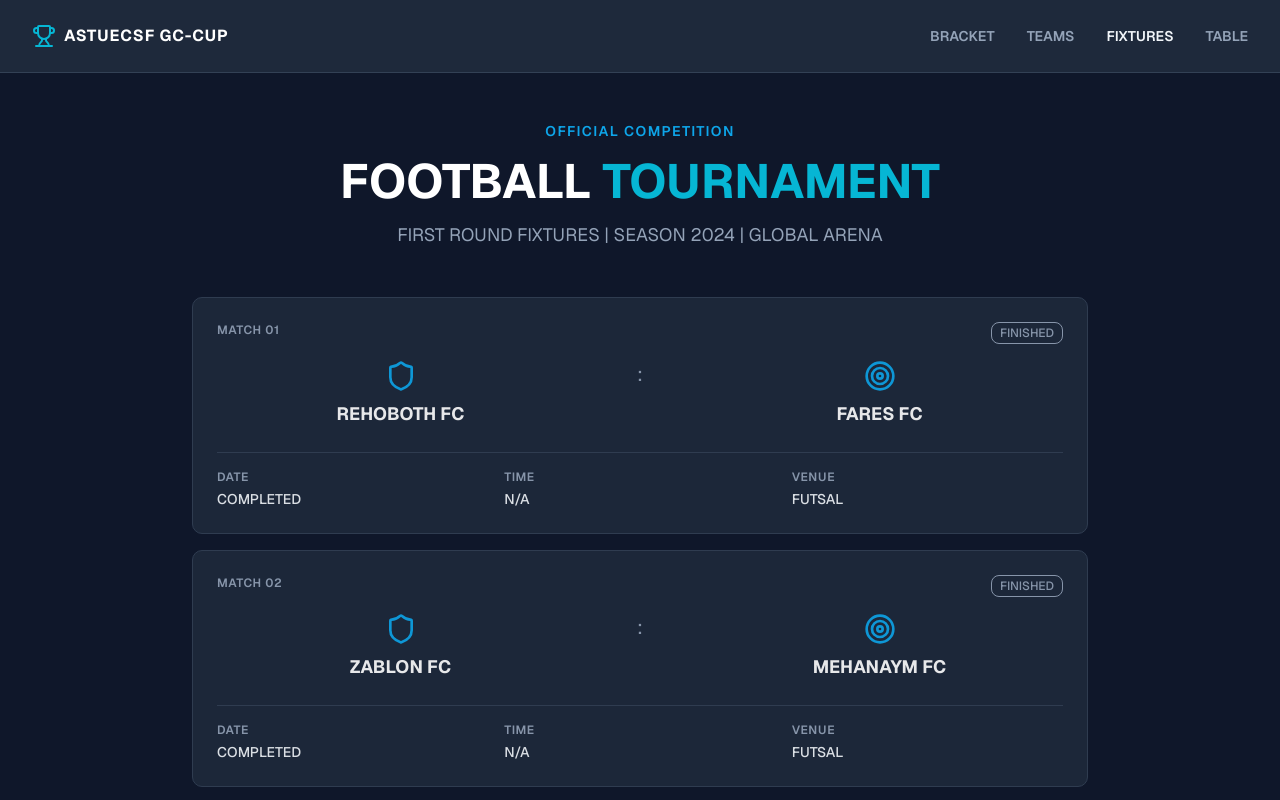
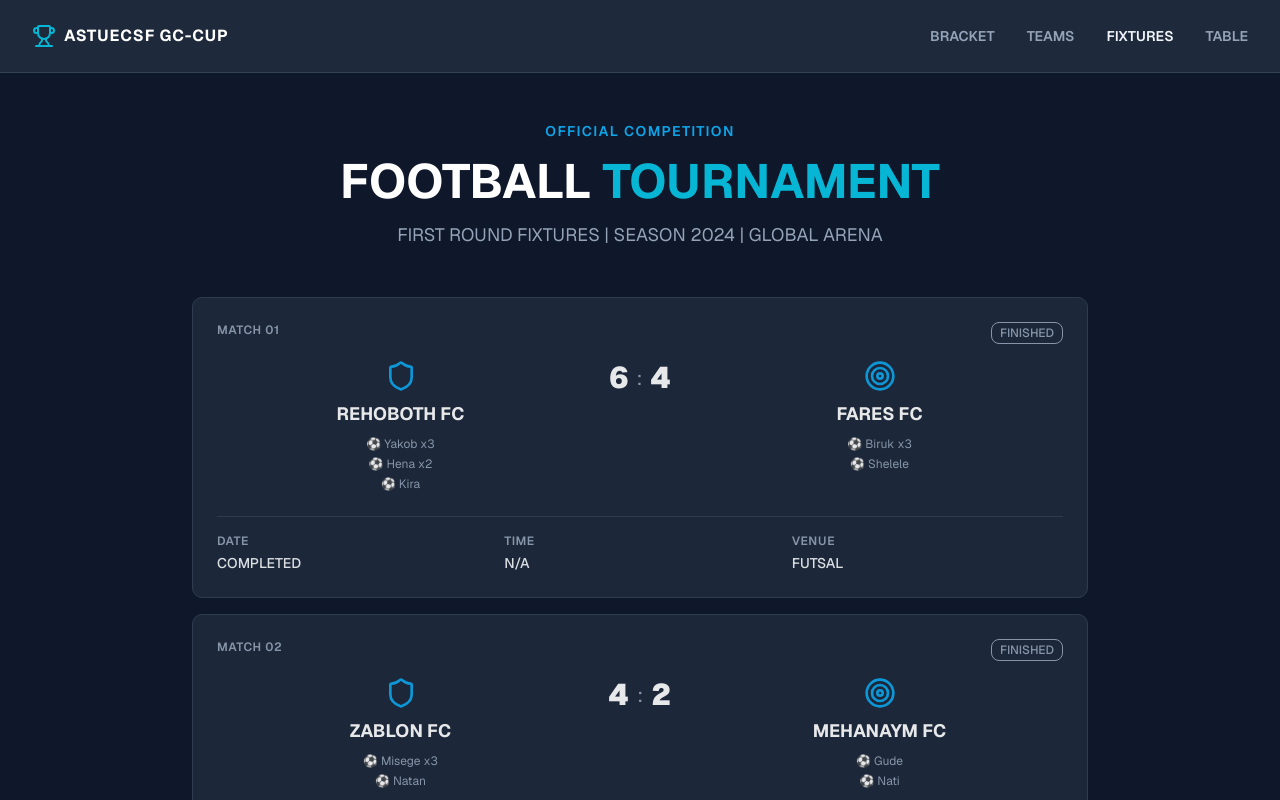
Before and after one commit to Fevenes/GC_Cup, a Next.js app: page /fixtures in a window 1280 px wide. Shown: the top 800 px of the page. Built offline with nearby package versions, Linux system fonts and the light colour scheme.

Commit message:
Refactor completed matches data structure
Updated match data structure to include individual scores and scorers.

```diff
--- a/app/fixtures/page.tsx
+++ b/app/fixtures/page.tsx
@@ -6,13 +6,16 @@ import MatchCard from '@/components/match-card'
 import { Calendar, Clock, MapPin } from 'lucide-react'
 
 const matches = [
-  // COMPLETED MATCHES (Based on your results)
+  // COMPLETED MATCHES
   {
     id: 1,
     matchNumber: 1,
     team1: 'REHOBOTH FC',
     team2: 'FARES FC',
-    score: '6 : 4',
+    score1: 6,
+    score2: 4,
+    scorers1: ['Yakob x3', 'Hena x2', 'Kira'],
+    scorers2: ['Biruk x3', 'Shelele'],
     date: 'COMPLETED',
     time: 'N/A',
     location: 'FUTSAL',
@@ -24,7 +27,10 @@ const matches = [
     matchNumber: 2,
     team1: 'ZABLON FC',
     team2: 'MEHANAYM FC',
-    score: '4 : 2',
+    score1: 4,
+    score2: 2,
+    scorers1: ['Misege x3', 'Natan'],
+    scorers2: ['Gude', 'Nati'],
     date: 'COMPLETED',
     time: 'N/A',
     location: 'FUTSAL',
@@ -36,7 +42,10 @@ const matches = [
     matchNumber: 3,
     team1: 'BELIEVERS FC',
     team2: 'ANOINTED FC',
-    score: '5 : 0',
+    score1: 5,
+    score2: 0,
+    scorers1: [],
+    scorers2: [],
     date: 'COMPLETED',
     time: 'N/A',
     location: 'FUTSAL',
@@ -48,14 +57,18 @@ const matches = [
     matchNumber: 4,
     team1: 'KABOD FC',
     team2: 'HALLELUJAH FC',
-    score: '6 : 3',
+    score1: 6,
+    score2: 3,
+    scorers1: [],
+    scorers2: [],
     date: 'COMPLETED',
     time: 'N/A',
     location: 'FUTSAL',
     isLive: false,
     status: 'FINISHED'
   },
-  // UPCOMING MATCHES (Based on the screenshots)
+
+  // UPCOMING MATCHES
   {
     id: 5,
     matchNumber: 1,
@@ -100,7 +113,7 @@ const matches = [
     isLive: false,
     status: 'SCHEDULED'
   }
-];
+]
 
 export default function FixturesPage() {
   return (
```
